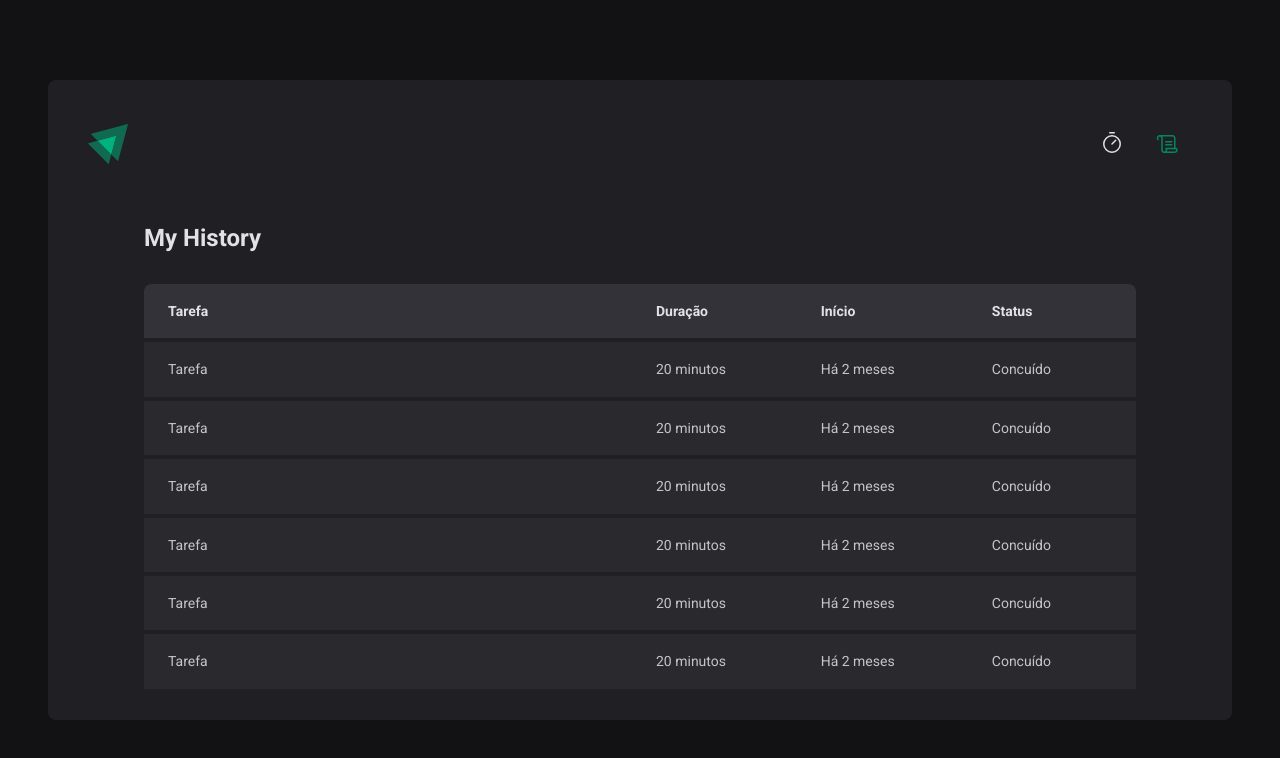
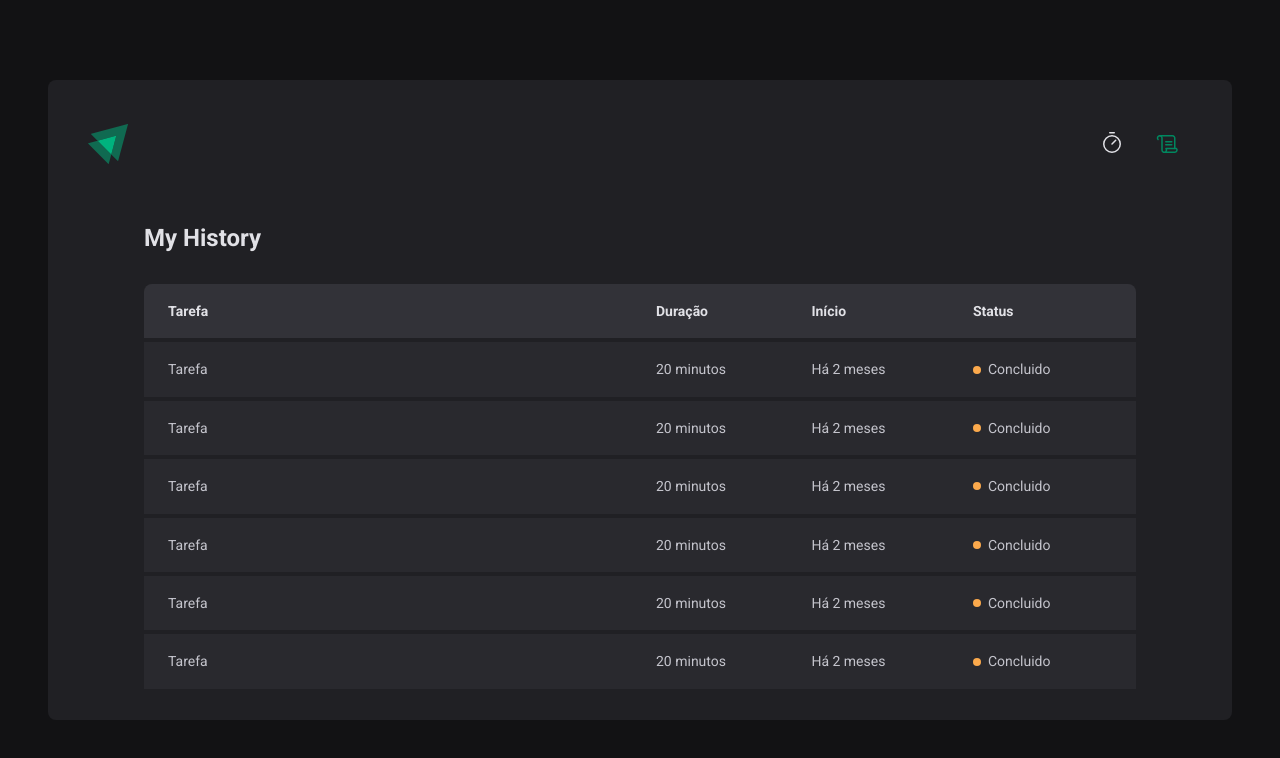
Before and after one commit to tiagoc0sta/React_Ignite_Timer, a React (Vite) app in the folder 02-ignite-timer/: page /history in a window 1280 px wide. Shown: the top 758 px of the page. Built offline with nearby package versions, Linux system fonts and the light colour scheme.

Commit message:
add color to history page

```diff
--- a/02-ignite-timer/src/pages/History/index.tsx
+++ b/02-ignite-timer/src/pages/History/index.tsx
@@ -1,4 +1,4 @@
-import { HistoryContainer, HistoryList } from './styles'
+import { HistoryContainer, HistoryList, Status } from './styles'
 
 export function History(){
   return (
@@ -21,37 +21,49 @@
               <td>Tarefa</td>
               <td>20 minutos</td>
               <td>Há 2 meses</td>
-              <td>Concuído</td>
+              <td>
+                <Status statusColor='green'>Concluido</Status>
+              </td>
             </tr>
             <tr>
               <td>Tarefa</td>
               <td>20 minutos</td>
               <td>Há 2 meses</td>
-              <td>Concuído</td>
+              <td>
+                <Status statusColor='green'>Concluido</Status>
+              </td>
             </tr>
             <tr>
               <td>Tarefa</td>
               <td>20 minutos</td>
               <td>Há 2 meses</td>
-              <td>Concuído</td>
+              <td>
+                <Status statusColor='green'>Concluido</Status>
+              </td>
             </tr>
             <tr>
               <td>Tarefa</td>
               <td>20 minutos</td>
               <td>Há 2 meses</td>
-              <td>Concuído</td>
+              <td>
+                <Status statusColor='green'>Concluido</Status>
+              </td>
             </tr>
             <tr>
               <td>Tarefa</td>
               <td>20 minutos</td>
               <td>Há 2 meses</td>
-              <td>Concuído</td>
+              <td>
+              <Status statusColor='green'>Concluido</Status>
+              </td>
             </tr>
             <tr>
               <td>Tarefa</td>
               <td>20 minutos</td>
               <td>Há 2 meses</td>
-              <td>Concuído</td>
+              <td>
+                <Status statusColor='green'>Concluido</Status>
+              </td>
             </tr>
           </tbody>
 
--- a/02-ignite-timer/src/pages/History/styles.ts
+++ b/02-ignite-timer/src/pages/History/styles.ts
@@ -59,7 +59,24 @@
       &:last-child {
         padding-right: 1.5rem;
       }
-
     }
   }
 `
+
+interface StatusProps {
+  statusColor: 'yellow' | 'red' | 'green'
+}
+
+export const Status = styled.span<StatusProps>`
+  display: flex;
+  align-items: center;
+  gap: 0.5em;
+
+  &::before {
+    content: '';
+    width: 0.5rem;
+    height: 0.5rem;
+    border-radius: 9999px;
+    background: ${(props)=>props.theme['yellow-500']};
+  }
+`
```
